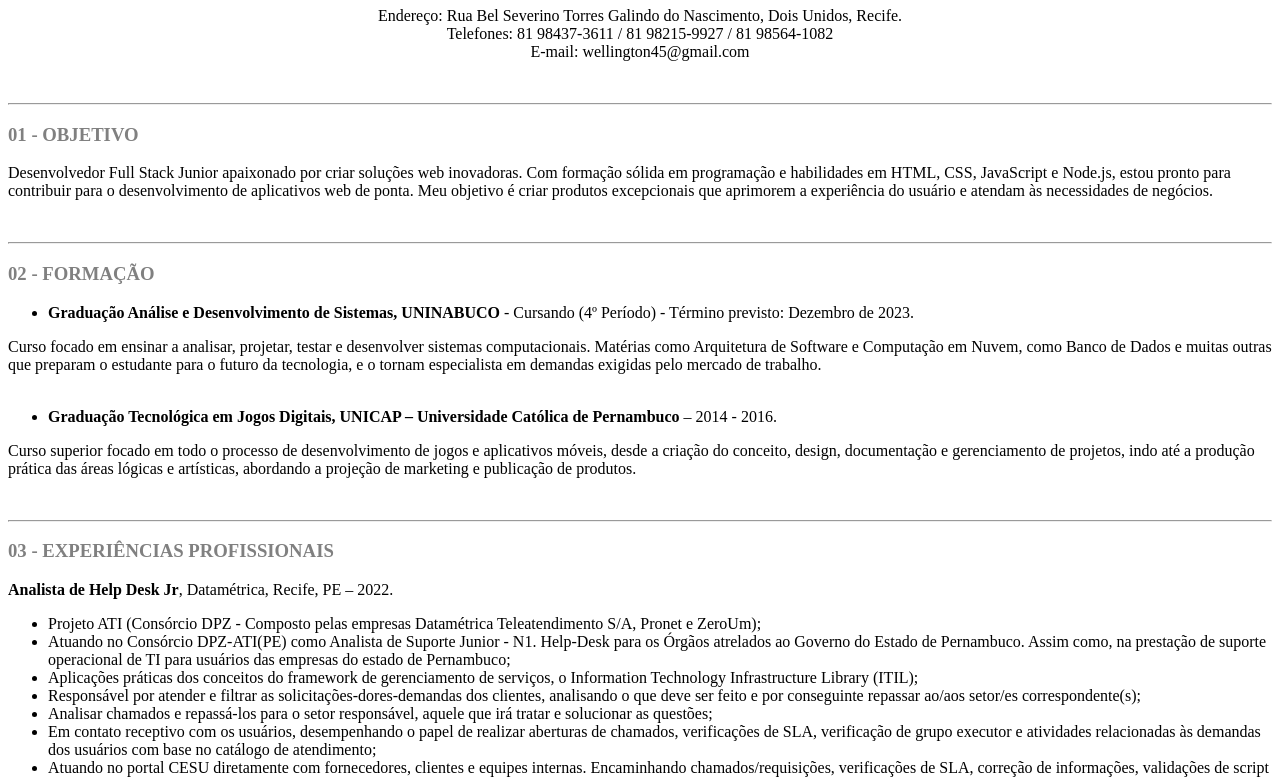
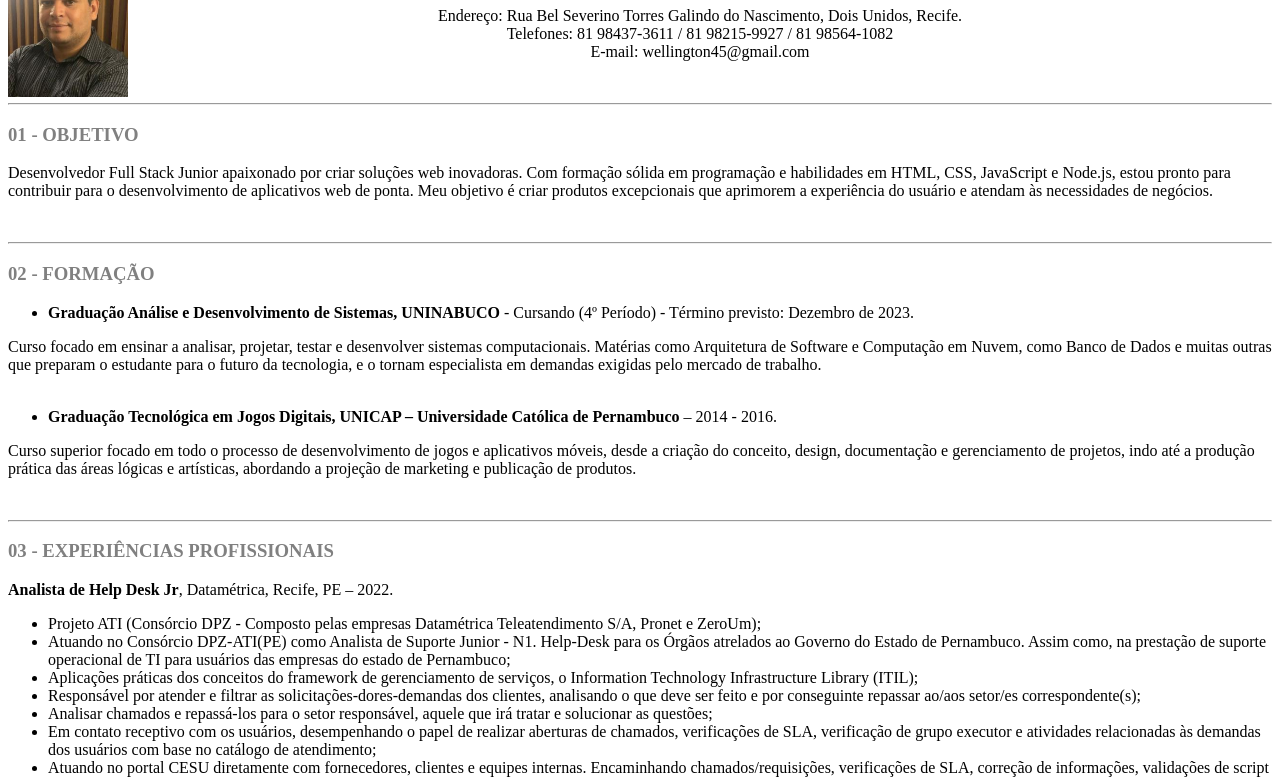
Before and after one commit to wnc91/EstudoHTMLRecodePro, a plain HTML site: page curriculo.html in a window 1280 px wide. Shown: the part 73-851 px from the top of the page. Drawn offline with Linux system fonts and the light colour scheme.

Commit message:
Update curriculo.html

```diff
--- a/curriculo.html
+++ b/curriculo.html
@@ -4,7 +4,7 @@
 	<title>Wellington Carneiro - Currículo</title>
 </head>
 <body>
-	<img src="imagens/fotoCurriculo.png" width="120px" align="left"></img>
+	<img src="fotoCurriculo.png" width="120px" align="left"></img>
 	<h1 align="center">Wellington do Nascimento Carneiro</h1>
 	<p align="center">
 		Endereço: Rua Bel Severino Torres Galindo do Nascimento, Dois Unidos, Recife.<br>
```
